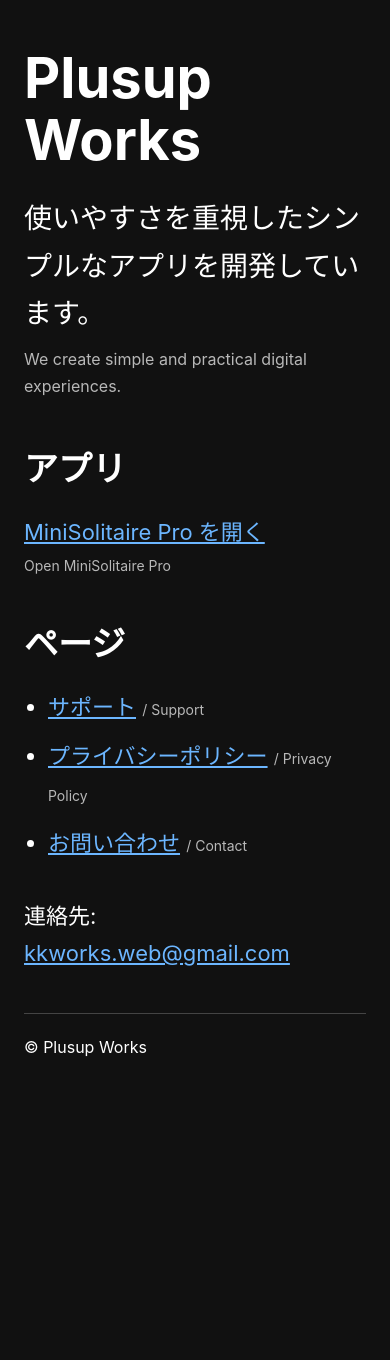
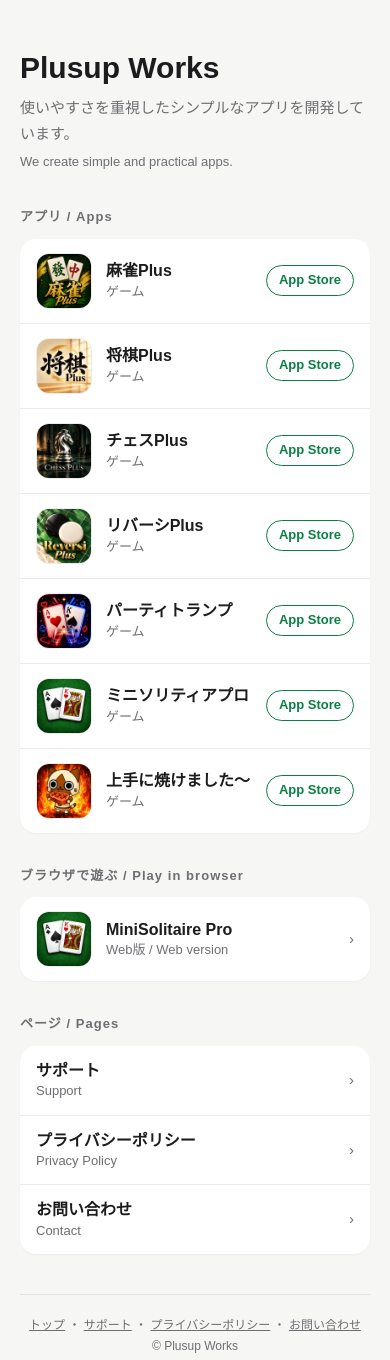
Before and after one commit to akamachi1111/mini-solitaire, a plain HTML site: page index.html in a window 390 px wide. Before the commit the page ends 1109 px from the top, so only its background shows below. Drawn offline with Linux system fonts and the light colour scheme.

Commit message:
Refresh site design and list all apps
- Shared stylesheet (light/dark) with a Japanese-first font stack: the
  previous top page rendered Japanese as missing glyphs in iOS Safari.
- Top page lists the seven App Store apps with icons, plus the web game.
- Support and contact pages: mobile viewport, contact email unified to
  kworks.contact@gmail.com (same as the privacy policy).
- Privacy policy: wrapper and footer only; policy text unchanged.

Co-Authored-By: Claude Opus 5.5 <noreply@anthropic.com>

```diff
--- /dev/null
+++ b/assets/site.css
@@ -0,0 +1,34 @@
+/* Plusup Works 共通スタイル（ライト／ダーク両対応）
+   日本語が表示されない端末があるため、フォントはヒラギノを先頭にする（-apple-system を先頭にしない） */
+:root { color-scheme: light dark; --bg:#f6f6f4; --card:#ffffff; --text:#1c1c1e; --sub:#6e6e73; --line:rgba(0,0,0,.08); --accent:#0a7f45; --link:#0a66c2; }
+@media (prefers-color-scheme: dark) {
+  :root { --bg:#111312; --card:#1c1f1d; --text:#f2f2f2; --sub:#9a9a9f; --line:rgba(255,255,255,.09); --accent:#4cc58a; --link:#6cb6ff; }
+}
+* { box-sizing: border-box; }
+html { -webkit-text-size-adjust: 100%; }
+body { margin: 0; background: var(--bg); color: var(--text); line-height: 1.75;
+       font-family: "Hiragino Sans", "Hiragino Kaku Gothic ProN", "Noto Sans JP", "Yu Gothic", Meiryo, sans-serif; }
+main { max-width: 720px; margin: 0 auto; padding: 48px 20px 40px; }
+a { color: var(--link); }
+h1 { font-size: 30px; line-height: 1.3; margin: 0 0 8px; }
+h2 { font-size: 20px; margin: 36px 0 10px; }
+h3 { font-size: 16px; margin: 24px 0 6px; }
+p, li { font-size: 15px; }
+small, .en { color: var(--sub); font-size: 13px; }
+.lead { color: var(--sub); margin: 0 0 28px; }
+.label { font-size: 13px; color: var(--sub); font-weight: 600; letter-spacing: .08em; margin: 32px 0 10px; }
+.card { background: var(--card); border-radius: 16px; padding: 16px 20px; box-shadow: 0 1px 2px rgba(0,0,0,.04); }
+.list { list-style: none; margin: 0; padding: 0; background: var(--card); border-radius: 16px; overflow: hidden; box-shadow: 0 1px 2px rgba(0,0,0,.04); }
+.list li + li { border-top: 1px solid var(--line); }
+.row { display: flex; align-items: center; gap: 14px; padding: 14px 16px; color: inherit; text-decoration: none; }
+.row:hover { background: var(--line); }
+.row img { width: 56px; height: 56px; border-radius: 13px; border: 1px solid var(--line); flex: none; }
+.row .text { flex: 1; min-width: 0; line-height: 1.4; }
+.row .name { display: block; font-weight: 600; font-size: 16px; }
+.row .sub { display: block; color: var(--sub); font-size: 13px; }
+.row .pill { flex: none; font-size: 13px; font-weight: 600; color: var(--accent); border: 1px solid currentColor; border-radius: 999px; padding: 3px 12px; white-space: nowrap; }
+.row .chev { flex: none; color: var(--sub); }
+.mail { font-size: 17px; font-weight: 600; }
+.back { display: inline-block; margin-top: 32px; }
+footer { color: var(--sub); font-size: 12px; text-align: center; margin-top: 40px; padding-top: 20px; border-top: 1px solid var(--line); }
+footer a { color: var(--sub); }
--- a/index.html
+++ b/index.html
@@ -1,53 +1,76 @@
 <!DOCTYPE html>
 <html lang="ja">
 <head>
-  <meta charset="UTF-8" />
-  <meta name="viewport" content="width=device-width, initial-scale=1.0" />
+  <meta charset="UTF-8">
+  <meta name="viewport" content="width=device-width, initial-scale=1">
   <title>Plusup Works</title>
-  <meta name="description" content="Plusup Works 公式サイト" />
+  <meta name="description" content="Plusup Works は、使いやすさを重視したシンプルなアプリを個人で開発しています。">
+  <link rel="stylesheet" href="/assets/site.css">
 </head>
-<body style="margin:0;background:#111;color:#fff;font-family:-apple-system,BlinkMacSystemFont,'Segoe UI',sans-serif;line-height:1.7;">
+<body>
+<main>
+  <h1>Plusup Works</h1>
+  <p class="lead">使いやすさを重視したシンプルなアプリを開発しています。<br><span class="en">We create simple and practical apps.</span></p>
 
-  <div style="max-width:920px;margin:0 auto;padding:48px 24px;">
-    <h1 style="margin:0 0 24px;font-size:56px;line-height:1.1;">Plusup Works</h1>
+  <p class="label">アプリ / Apps</p>
+  <ul class="list">
+      <li><a class="row" href="https://apps.apple.com/jp/app/id6789914464">
+        <img src="/icons/6789914464.jpg" alt="">
+        <span class="text"><span class="name">麻雀Plus</span><span class="sub">ゲーム</span></span>
+        <span class="pill">App Store</span>
+      </a></li>
+      <li><a class="row" href="https://apps.apple.com/jp/app/id6820033489">
+        <img src="/icons/6820033489.jpg" alt="">
+        <span class="text"><span class="name">将棋Plus</span><span class="sub">ゲーム</span></span>
+        <span class="pill">App Store</span>
+      </a></li>
+      <li><a class="row" href="https://apps.apple.com/jp/app/id6827017477">
+        <img src="/icons/6827017477.jpg" alt="">
+        <span class="text"><span class="name">チェスPlus</span><span class="sub">ゲーム</span></span>
+        <span class="pill">App Store</span>
+      </a></li>
+      <li><a class="row" href="https://apps.apple.com/jp/app/id6836175979">
+        <img src="/icons/6836175979.jpg" alt="">
+        <span class="text"><span class="name">リバーシPlus</span><span class="sub">ゲーム</span></span>
+        <span class="pill">App Store</span>
+      </a></li>
+      <li><a class="row" href="https://apps.apple.com/jp/app/id6773309152">
+        <img src="/icons/6773309152.jpg" alt="">
+        <span class="text"><span class="name">パーティトランプ</span><span class="sub">ゲーム</span></span>
+        <span class="pill">App Store</span>
+      </a></li>
+      <li><a class="row" href="https://apps.apple.com/jp/app/id6760923991">
+        <img src="/icons/6760923991.jpg" alt="">
+        <span class="text"><span class="name">ミニソリティアプロ</span><span class="sub">ゲーム</span></span>
+        <span class="pill">App Store</span>
+      </a></li>
+      <li><a class="row" href="https://apps.apple.com/jp/app/id6761459995">
+        <img src="/icons/6761459995.jpg" alt="">
+        <span class="text"><span class="name">上手に焼けました〜</span><span class="sub">ゲーム</span></span>
+        <span class="pill">App Store</span>
+      </a></li>
+  </ul>
 
-    <p style="font-size:28px;margin:0 0 8px;">
-      使いやすさを重視したシンプルなアプリを開発しています。
-    </p>
-    <p style="font-size:16px;color:#b8b8b8;margin:0 0 40px;">
-      We create simple and practical digital experiences.
-    </p>
+  <p class="label">ブラウザで遊ぶ / Play in browser</p>
+  <ul class="list">
+      <li><a class="row" href="/play">
+        <img src="/icons/6760923991.jpg" alt="">
+        <span class="text"><span class="name">MiniSolitaire Pro</span><span class="sub">Web版 / Web version</span></span>
+        <span class="chev">›</span>
+      </a></li>
+  </ul>
 
-    <h2 style="font-size:34px;margin:0 0 16px;">アプリ</h2>
-    <p style="margin:0 0 36px;">
-      <a href="/play" style="color:#6cb6ff;font-size:22px;">MiniSolitaire Pro を開く</a><br>
-      <span style="color:#b8b8b8;font-size:14px;">Open MiniSolitaire Pro</span>
-    </p>
+  <p class="label">ページ / Pages</p>
+  <ul class="list">
+      <li><a class="row" href="/support"><span class="text"><span class="name">サポート</span><span class="sub">Support</span></span><span class="chev">›</span></a></li>
+      <li><a class="row" href="/privacy"><span class="text"><span class="name">プライバシーポリシー</span><span class="sub">Privacy Policy</span></span><span class="chev">›</span></a></li>
+      <li><a class="row" href="/contact"><span class="text"><span class="name">お問い合わせ</span><span class="sub">Contact</span></span><span class="chev">›</span></a></li>
+  </ul>
 
-    <h2 style="font-size:34px;margin:0 0 16px;">ページ</h2>
-    <ul style="margin:0 0 36px 24px;padding:0;font-size:22px;">
-      <li style="margin-bottom:12px;">
-        <a href="/support" style="color:#6cb6ff;">サポート</a>
-        <span style="color:#b8b8b8;font-size:14px;"> / Support</span>
-      </li>
-      <li style="margin-bottom:12px;">
-        <a href="/privacy" style="color:#6cb6ff;">プライバシーポリシー</a>
-        <span style="color:#b8b8b8;font-size:14px;"> / Privacy Policy</span>
-      </li>
-      <li>
-        <a href="/contact" style="color:#6cb6ff;">お問い合わせ</a>
-        <span style="color:#b8b8b8;font-size:14px;"> / Contact</span>
-      </li>
-    </ul>
-
-    <p style="font-size:22px;margin:0 0 40px;">
-      連絡先:
-      <a href="mailto:kkworks.web@gmail.com" style="color:#6cb6ff;">kkworks.web@gmail.com</a>
-    </p>
-
-    <hr style="border:none;border-top:1px solid #444;margin:40px 0 20px;">
-    <p style="margin:0;font-size:16px;">© Plusup Works</p>
-  </div>
-
+  <footer>
+    <a href="/">トップ</a> ・ <a href="/support">サポート</a> ・ <a href="/privacy">プライバシーポリシー</a> ・ <a href="/contact">お問い合わせ</a><br>
+    &copy; Plusup Works
+  </footer>
+</main>
 </body>
 </html>
```
Also changed, not shown: contact/index.html (+18 -19 lines), privacy/index.html (+8 -7 lines), support/index.html (+20 -22 lines), icons/6760923991.jpg (added), icons/6761459995.jpg (added), icons/6773309152.jpg (added), icons/6789914464.jpg (added), icons/6820033489.jpg (added), icons/6827017477.jpg (added), icons/6836175979.jpg (added).
